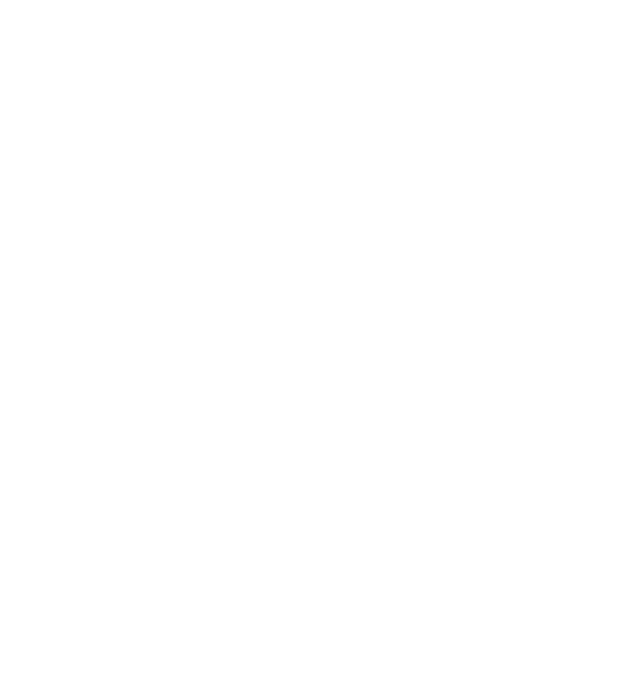
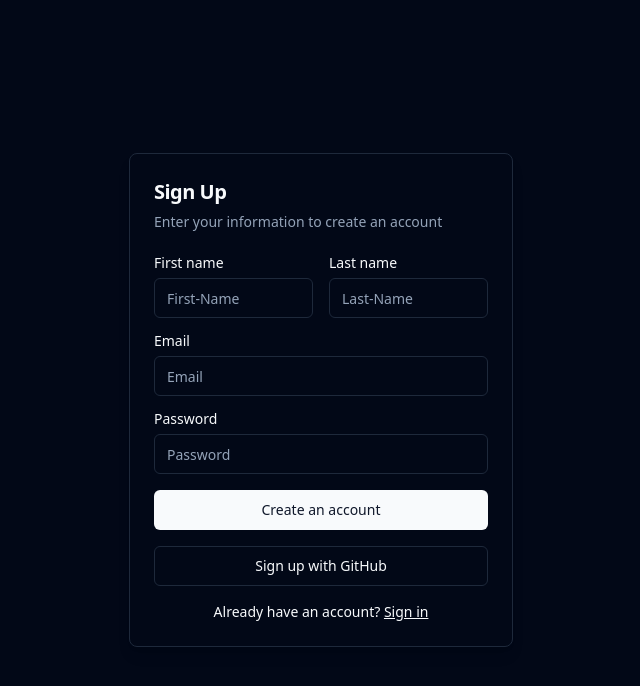
Before and after one commit to zaidrauf7/lms, a React (Vite) app: page /signup in a window 1280 px wide. Before the commit this address had no page. Shown: the top 686 px of the page, without its empty margins (319-959 px from the left). Built offline with nearby package versions, Linux system fonts and the light colour scheme.

Commit message:
signup authentication

```diff
--- a/package.json
+++ b/package.json
@@ -10,9 +10,11 @@
     "preview": "vite preview"
   },
   "dependencies": {
+    "@radix-ui/react-label": "^2.1.0",
     "@radix-ui/react-slot": "^1.1.0",
     "class-variance-authority": "^0.7.0",
     "clsx": "^2.1.1",
+    "formik": "^2.4.6",
     "lucide-react": "^0.403.0",
     "react": "^18.3.1",
     "react-dom": "^18.3.1",
--- a/src/App.jsx
+++ b/src/App.jsx
@@ -1,6 +1,7 @@
 import { useState } from 'react'
 import './globals.css'
 import { Route, Routes } from 'react-router-dom'
+import SignUp from './pages/SignUp'
 
 function App() {
 
@@ -8,8 +9,8 @@
     <>
 <Routes>
 {/* <Route exact path='/' element={<Home/>} /> */}
-{/* <Route exact path='/login' element={<Login/>} />
-<Route exact path='/signup' element={<Signup/>} /> */}
+{/* <Route exact path='/login' element={<Login/>} /> */}
+<Route exact path='/signup' element={<SignUp/>} />
 
 </Routes>
 
--- /dev/null
+++ b/src/components/ui/card.jsx
@@ -0,0 +1,50 @@
+import * as React from "react"
+
+import { cn } from "@/lib/utils"
+
+const Card = React.forwardRef(({ className, ...props }, ref) => (
+  <div
+    ref={ref}
+    className={cn("rounded-lg border bg-card text-card-foreground shadow-sm", className)}
+    {...props} />
+))
+Card.displayName = "Card"
+
+const CardHeader = React.forwardRef(({ className, ...props }, ref) => (
+  <div
+    ref={ref}
+    className={cn("flex flex-col space-y-1.5 p-6", className)}
+    {...props} />
+))
+CardHeader.displayName = "CardHeader"
+
+const CardTitle = React.forwardRef(({ className, ...props }, ref) => (
+  <h3
+    ref={ref}
+    className={cn("text-2xl font-semibold leading-none tracking-tight", className)}
+    {...props} />
+))
+CardTitle.displayName = "CardTitle"
+
+const CardDescription = React.forwardRef(({ className, ...props }, ref) => (
+  <p
+    ref={ref}
+    className={cn("text-sm text-muted-foreground", className)}
+    {...props} />
+))
+CardDescription.displayName = "CardDescription"
+
+const CardContent = React.forwardRef(({ className, ...props }, ref) => (
+  <div ref={ref} className={cn("p-6 pt-0", className)} {...props} />
+))
+CardContent.displayName = "CardContent"
+
+const CardFooter = React.forwardRef(({ className, ...props }, ref) => (
+  <div
+    ref={ref}
+    className={cn("flex items-center p-6 pt-0", className)}
+    {...props} />
+))
+CardFooter.displayName = "CardFooter"
+
+export { Card, CardHeader, CardFooter, CardTitle, CardDescription, CardContent }
--- /dev/null
+++ b/src/components/ui/input.jsx
@@ -0,0 +1,19 @@
+import * as React from "react"
+
+import { cn } from "@/lib/utils"
+
+const Input = React.forwardRef(({ className, type, ...props }, ref) => {
+  return (
+    (<input
+      type={type}
+      className={cn(
+        "flex h-10 w-full rounded-md border border-input bg-background px-3 py-2 text-sm ring-offset-background file:border-0 file:bg-transparent file:text-sm file:font-medium placeholder:text-muted-foreground focus-visible:outline-none focus-visible:ring-2 focus-visible:ring-ring focus-visible:ring-offset-2 disabled:cursor-not-allowed disabled:opacity-50",
+        className
+      )}
+      ref={ref}
+      {...props} />)
+  );
+})
+Input.displayName = "Input"
+
+export { Input }
--- /dev/null
+++ b/src/components/ui/label.jsx
@@ -0,0 +1,18 @@
+"use client"
+
+import * as React from "react"
+import * as LabelPrimitive from "@radix-ui/react-label"
+import { cva } from "class-variance-authority";
+
+import { cn } from "@/lib/utils"
+
+const labelVariants = cva(
+  "text-sm font-medium leading-none peer-disabled:cursor-not-allowed peer-disabled:opacity-70"
+)
+
+const Label = React.forwardRef(({ className, ...props }, ref) => (
+  <LabelPrimitive.Root ref={ref} className={cn(labelVariants(), className)} {...props} />
+))
+Label.displayName = LabelPrimitive.Root.displayName
+
+export { Label }
--- a/src/main.jsx
+++ b/src/main.jsx
@@ -4,12 +4,15 @@
 import './index.css'
 import ContextProvider from './Context/Context.jsx'
 import { BrowserRouter } from 'react-router-dom'
+import { ThemeProvider } from './theme-provider.jsx'
 
 ReactDOM.createRoot(document.getElementById('root')).render(
   <React.StrictMode>
     <BrowserRouter>
   <ContextProvider>
+  <ThemeProvider defaultTheme="dark" storageKey="vite-ui-theme">
     <App />
+    </ThemeProvider>
     </ContextProvider>
     </BrowserRouter>
   </React.StrictMode>,
--- /dev/null
+++ b/src/pages/SignUp.jsx
@@ -0,0 +1,96 @@
+import React from "react";
+// import Link from "next/link"
+import { Button } from "@/components/ui/button";
+import {
+  Card,
+  CardContent,
+  CardDescription,
+  CardHeader,
+  CardTitle,
+} from "@/components/ui/card";
+import { Input } from "@/components/ui/input";
+import { Label } from "@/components/ui/label";
+import { Link } from "react-router-dom";
+import { Field, Form, Formik } from "formik";
+
+const SignUp = () => {
+  const onSubmit = async (data) => {
+    try {
+      const result = await account.create(
+        ID.unique(),
+        data?.email,
+        data?.password,
+        data?.name
+      );
+    } catch (error) {}
+  };
+  return (
+    <div className="w-full h-screen flex justify-center items-center">
+      <Card className="mx-auto max-w-sm shadow-lg">
+        <CardHeader>
+          <CardTitle className="text-xl">Sign Up</CardTitle>
+          <CardDescription>
+            Enter your information to create an account
+          </CardDescription>
+        </CardHeader>
+        <CardContent>
+          <Formik
+            initialValues={{ first_name: "",last_name: "" , email: "", password: "" }}
+            //   onSubmit={onSubmit}
+          >
+            <Form>
+
+            <div className="grid gap-4">
+              <div className="grid grid-cols-2 gap-4">
+                <div className="grid gap-2">
+                  <Label htmlFor="first-name">First name</Label>
+                  <Field as={Input} id="first-name" name="first_name" type="text" placeholder={"First-Name"} required/>
+                  {/* <Input  placeholder="Max" required /> */}
+                </div>
+                <div className="grid gap-2">
+                  <Label htmlFor="last-name">Last name</Label>
+                  <Field as={Input} id="last-name" name="last_name" type="text" placeholder={"Last-Name"} required/>
+
+                  {/* <Input  placeholder="Robinson" required /> */}
+                </div>
+              </div>
+              <div className="grid gap-2">
+                <Label htmlFor="email">Email</Label>
+                {/* <Input
+
+
+                  placeholder="m@example.com"
+                  required
+                /> */}
+                  <Field as={Input}  id="email" name="email" type="email" placeholder={"Email"} required/>
+
+              </div>
+              <div className="grid gap-2">
+                <Label htmlFor="password">Password</Label>
+                {/* <Input  type="password" /> */}
+                <Field as={Input}  id="password" name="password" type="password" placeholder={"Password"} required/>
+
+              </div>
+              <Button type="submit" className="w-full">
+                Create an account
+              </Button>
+              <Button variant="outline" className="w-full">
+                Sign up with GitHub
+              </Button>
+            </div>
+            <div className="mt-4 text-center text-sm">
+              Already have an account?{" "}
+              <Link href="#" className="underline">
+                Sign in
+              </Link>
+            </div>
+            </Form>
+
+          </Formik>
+        </CardContent>
+      </Card>
+    </div>
+  );
+};
+
+export default SignUp;
--- /dev/null
+++ b/src/theme-provider.jsx
@@ -0,0 +1,55 @@
+import React, { createContext, useContext, useEffect, useState } from "react";
+
+const initialState = {
+  theme: "system",
+  setTheme: () => null,
+};
+
+const ThemeProviderContext = createContext(initialState);
+
+export const ThemeProvider = ({
+  children,
+  defaultTheme = "system",
+  storageKey = "vite-ui-theme",
+  ...props
+}) => {
+  const [theme, setTheme] = useState(() => (localStorage.getItem(storageKey) || defaultTheme));
+
+  useEffect(() => {
+    const root = window.document.documentElement;
+
+    root.classList.remove("light", "dark");
+
+    if (theme === "system") {
+      const systemTheme = window.matchMedia("(prefers-color-scheme: dark)").matches ? "dark" : "light";
+      root.classList.add(systemTheme);
+      return;
+    }
+
+    root.classList.add(theme);
+  }, [theme]);
+
+  const value = {
+    theme,
+    setTheme: (theme) => {
+      localStorage.setItem(storageKey, theme);
+      setTheme(theme);
+    },
+  };
+
+  return (
+    <ThemeProviderContext.Provider value={value} {...props}>
+      {children}
+    </ThemeProviderContext.Provider>
+  );
+};
+
+export const useTheme = () => {
+  const context = useContext(ThemeProviderContext);
+
+  if (context === undefined) {
+    throw new Error("useTheme must be used within a ThemeProvider");
+  }
+
+  return context;
+};
```
Also changed, not shown: 1 other file (tests, documents, lock files or other folders).
